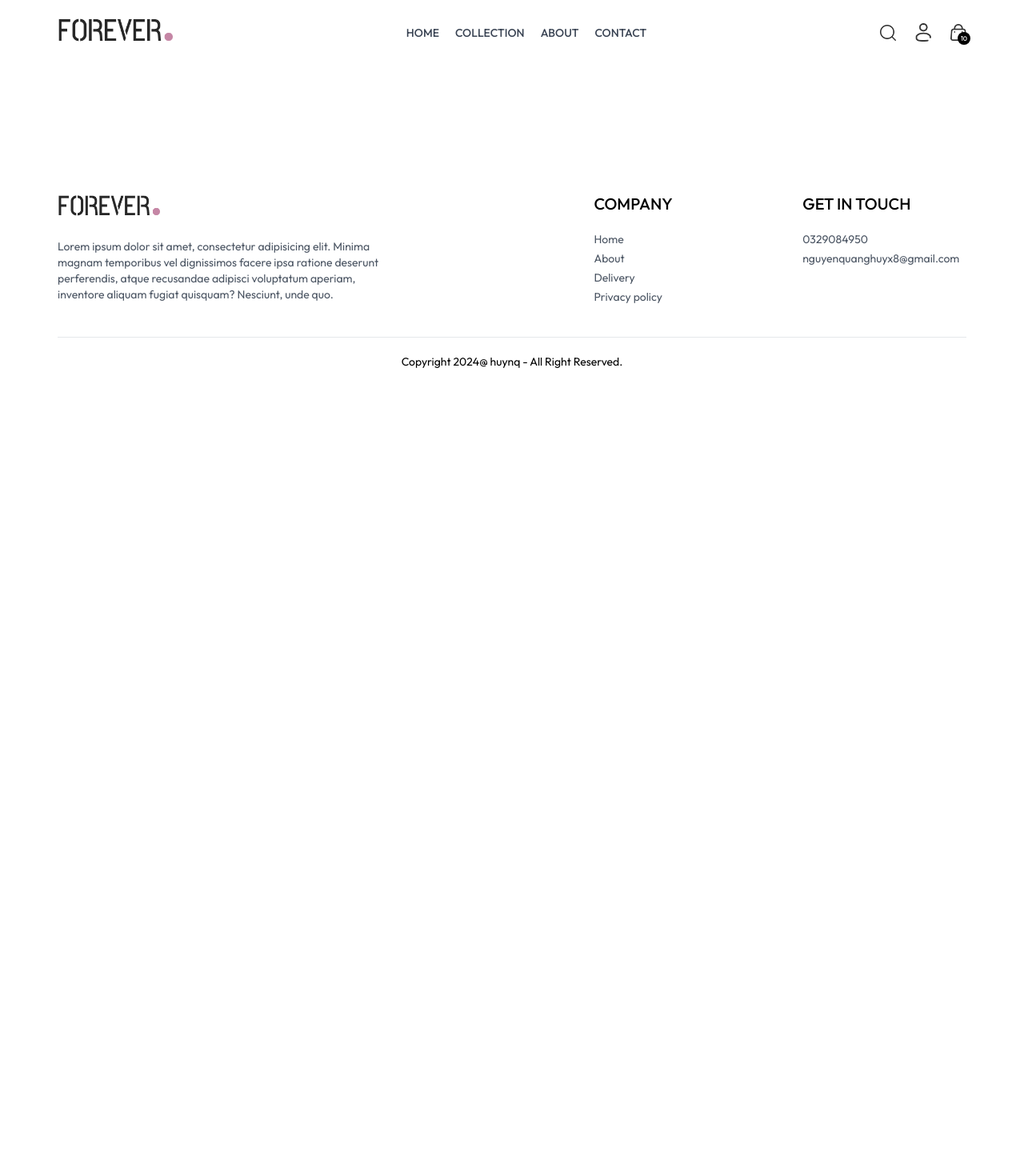
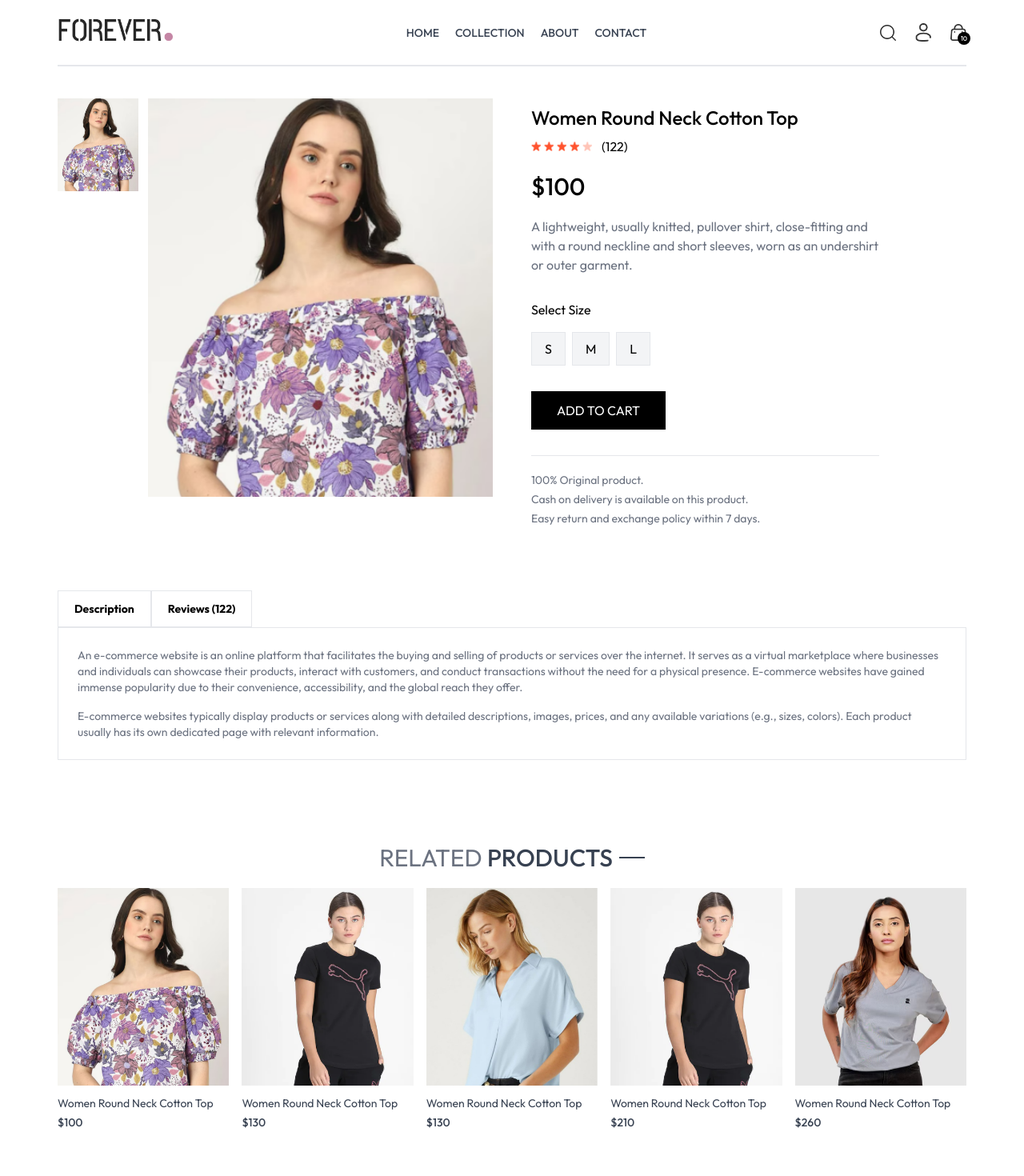
Before and after one commit to huynq9/forever-clothes-MERN-js, a React (Vite) app in the folder frontend/: page /product/aaaaa in a window 1280 px wide. Shown: the top 1470 px of the page at 80% size. Before the commit the page ends 800 px from the top, so only its background shows below. Built offline with nearby package versions, Linux system fonts and the light colour scheme.

Commit message:
Product Page

```diff
--- /dev/null
+++ b/frontend/src/components/RelatedProducts.jsx
@@ -0,0 +1,39 @@
+import React, { useContext, useEffect, useState } from "react";
+import { ShopContext } from "../context/ShopContext";
+import Title from "./Title";
+import ProductItem from "./ProductItem";
+
+const RelatedProducts = ({ category, subCategory }) => {
+  const { products } = useContext(ShopContext);
+  const [related, setRelated] = useState([]);
+  useEffect(() => {
+    if (products.length > 0) {
+      let productsCopy = products.slice();
+      productsCopy = productsCopy.filter((item) => category === item.category);
+      productsCopy = productsCopy.filter(
+        (item) => subCategory === item.subCategory
+      );
+      setRelated(productsCopy.slice(0, 5));
+    }
+  }, [products]);
+  return (
+    <div className="my-24">
+      <div className="text-center text-3xl py-2">
+        <Title text1={"RELATED"} text2={"PRODUCTS"} />
+      </div>
+      <div className="grid grid-cols-2 sm:grid-cols-3 md:grid-cols-4 lg:grid-cols-5 gap-4 gap-y-6">
+        {related.map((item, index) => (
+          <ProductItem
+            key={index}
+            id={item._id}
+            name={item.name}
+            price={item.price}
+            image={item.image}
+          />
+        ))}
+      </div>
+    </div>
+  );
+};
+
+export default RelatedProducts;
--- a/frontend/src/index.css
+++ b/frontend/src/index.css
@@ -16,6 +16,10 @@
   font-weight: 400;
   font-style: normal;
 }
+::-webkit-scrollbar {
+  display: none;
+}
+
 @media (max-width: 640px) {
   a.active {
     background-color: black;
--- a/frontend/src/pages/Product.jsx
+++ b/frontend/src/pages/Product.jsx
@@ -1,7 +1,129 @@
-import React from "react";
+import React, { useContext, useEffect, useState } from "react";
+import { useParams } from "react-router-dom";
+import { ShopContext } from "../context/ShopContext";
+import { assets } from "../assets/frontend_assets/assets";
+import RelatedProducts from "../components/RelatedProducts";
 
 const Product = () => {
-  return <div></div>;
+  const { productId } = useParams();
+  const { products, currency } = useContext(ShopContext);
+  const [productData, setProductData] = useState(false);
+  const [image, setImage] = useState("");
+  const [size, setSize] = useState("");
+
+  const fetchProductData = async () => {
+    products.map((item) => {
+      if (item._id === productId) {
+        setProductData(item);
+        setImage(item.image[0]);
+        console.log(item);
+        return null;
+      }
+    });
+  };
+  useEffect(() => {
+    fetchProductData();
+  }, [productId, products]);
+
+  return productData ? (
+    <div className="border-t-2 pt-10 transition-opacity ease-in duration-500 opacity-100">
+      {/* Product Data */}
+      <div className="flex gap-12 sm:gap-12 flex-col sm:flex-row">
+        {/* Product Images */}
+        <div className="flex-1 flex flex-col-reverse gap-3 sm:flex-row">
+          <div className="flex sm:flex-col overflow-x-auto sm:overflow-y-scroll justify-between sm:justify-normal sm:w-[18.7%] w-full">
+            {productData.image.map((item, index) => (
+              <img
+                onClick={() => setImage(item)}
+                src={item}
+                key={index}
+                alt=""
+                className="w-[24%] sm:w-full  sm:mb-3 flex-shrink-0 cursor-pointer"
+              />
+            ))}
+          </div>
+          <div className="w-full sm:w-[80%]">
+            <img className="w-full h-auto" src={image} alt="" />
+          </div>
+        </div>
+        {/* Product Info */}
+        <div className="flex-1">
+          <h1 className="font-medium text-2xl mt-2">{productData.name}</h1>
+          <div className="flex items-center gap-1 mt-2">
+            <img src={assets.star_icon} alt="" className="w-3 5" />
+            <img src={assets.star_icon} alt="" className="w-3 5" />
+            <img src={assets.star_icon} alt="" className="w-3 5" />
+            <img src={assets.star_icon} alt="" className="w-3 5" />
+            <img src={assets.star_dull_icon} alt="" className="w-3 5" />
+            <p className="pl-2">(122)</p>
+          </div>
+          <p className="mt-5 text-3xl font-medium">
+            {currency}
+            {productData.price}
+          </p>
+          <p className="mt-5 text-gray-500 md:w-4/5">
+            {productData.description}
+          </p>
+          <div className="flex flex-col gap-4 my-8">
+            <p>Select Size</p>
+            <div className="flex gap-2">
+              {productData.sizes.map((item, index) => (
+                <button
+                  onClick={() => setSize(item)}
+                  className={`border py-2 px-4 bg-gray-100 ${
+                    item === size ? "border-orange-500" : ""
+                  }`}
+                  key={index}
+                >
+                  {item}
+                </button>
+              ))}
+            </div>
+          </div>
+          <button className="bg-black text-white px-8 py-3 active:bg-gray-700 ">
+            ADD TO CART
+          </button>
+          <hr className="mt-8 sm:w-4/5" />
+          <div className="text-sm text-gray-500 mt-5 flex flex-col gap-1">
+            <p>100% Original product.</p>
+            <p>Cash on delivery is available on this product.</p>
+            <p>Easy return and exchange policy within 7 days.</p>
+          </div>
+        </div>
+      </div>
+      {/* desription & review section */}
+      <div className="mt-20">
+        <div className="flex">
+          <b className="border px-5 py-3 text-sm">Description</b>
+          <b className="border px-5 py-3 text-sm">Reviews (122)</b>
+        </div>
+        <div className="flex flex-col gap-4 border px-6 py-6 text-sm text-gray-500">
+          <p>
+            An e-commerce website is an online platform that facilitates the
+            buying and selling of products or services over the internet. It
+            serves as a virtual marketplace where businesses and individuals can
+            showcase their products, interact with customers, and conduct
+            transactions without the need for a physical presence. E-commerce
+            websites have gained immense popularity due to their convenience,
+            accessibility, and the global reach they offer.
+          </p>
+          <p>
+            E-commerce websites typically display products or services along
+            with detailed descriptions, images, prices, and any available
+            variations (e.g., sizes, colors). Each product usually has its own
+            dedicated page with relevant information.
+          </p>
+        </div>
+      </div>
+      {/* display related products */}
+      <RelatedProducts
+        category={productData.category}
+        subCategory={productData.subCategory}
+      />
+    </div>
+  ) : (
+    <div className="opacity-0"></div>
+  );
 };
 
 export default Product;
```
